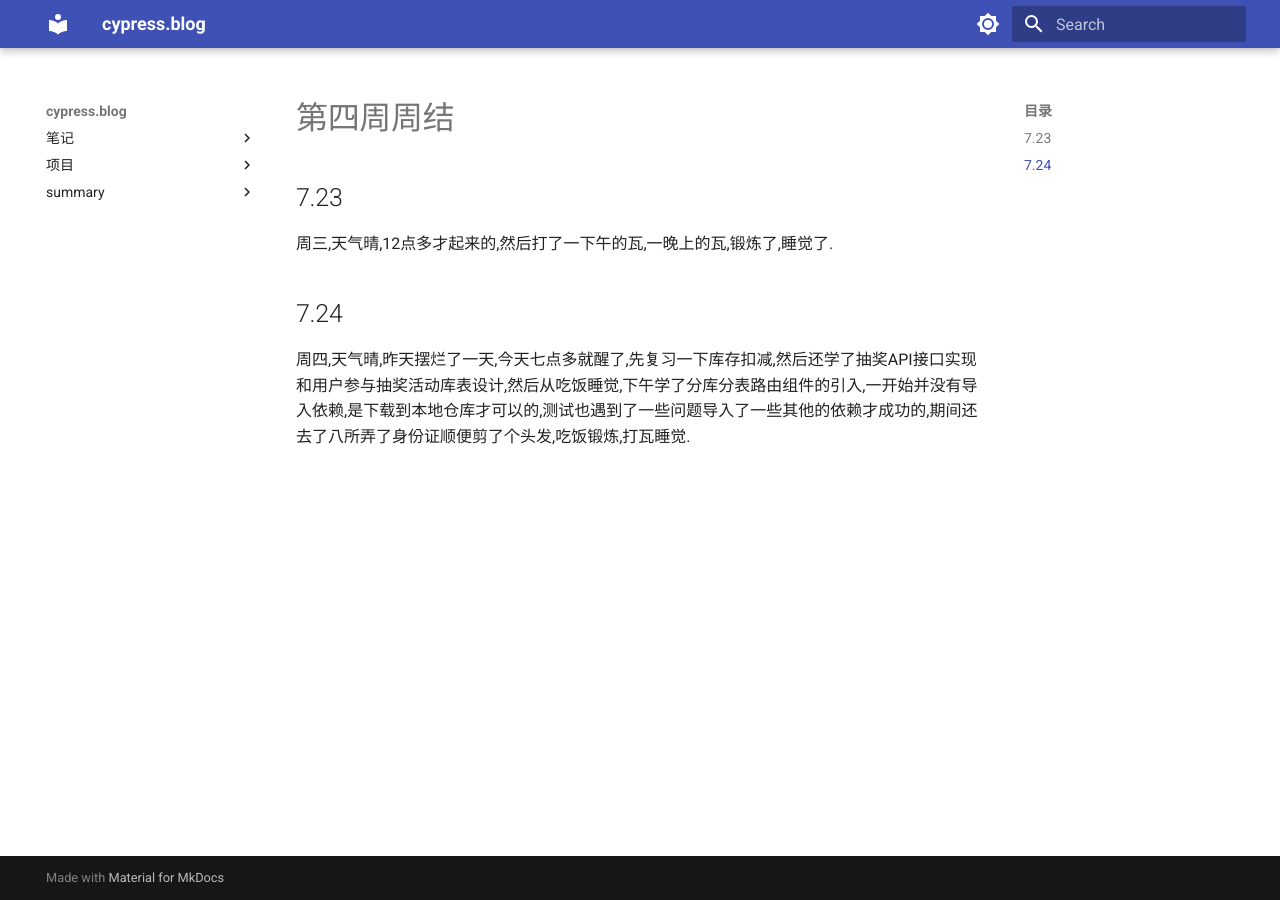
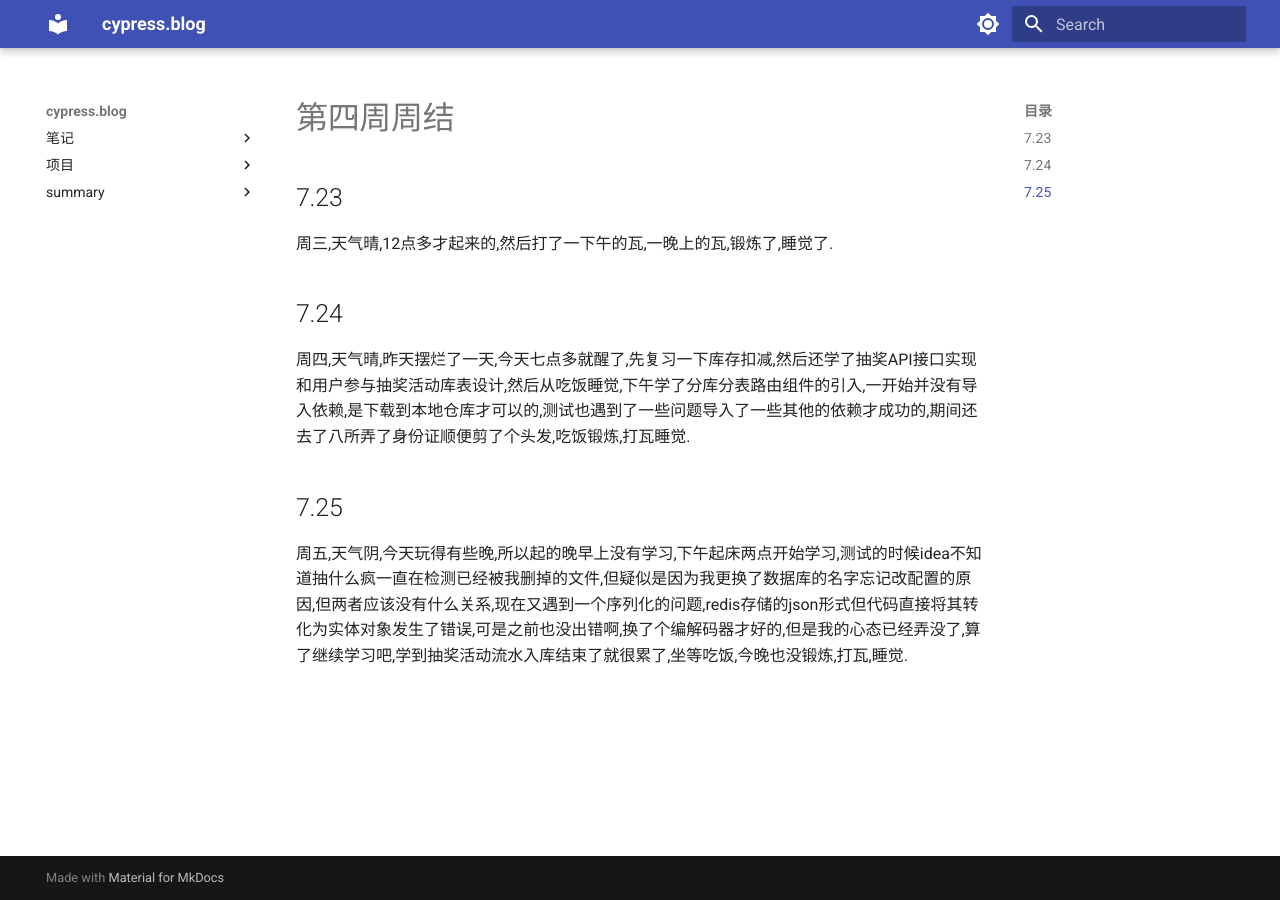
Before and after one commit to cyprer/blog0, an MkDocs documentation site: the page built from docs/summary/25year/7month/4week.md, in a window 1280 px wide. Built offline with MkDocs 1.6.1 and Material for MkDocs 9.7.7, drawn with Linux system fonts in a browser that asks for light colours.

Commit message:
docs: 更新25年7月第4周总结文档
添加7月25日的学习记录，包括遇到的问题和解决方案

```diff
--- a/docs/summary/25year/7month/4week.md
+++ b/docs/summary/25year/7month/4week.md
@@ -4,3 +4,5 @@
   周三,天气晴,12点多才起来的,然后打了一下午的瓦,一晚上的瓦,锻炼了,睡觉了.
 ## 7.24
   周四,天气晴,昨天摆烂了一天,今天七点多就醒了,先复习一下库存扣减,然后还学了抽奖API接口实现和用户参与抽奖活动库表设计,然后从吃饭睡觉,下午学了分库分表路由组件的引入,一开始并没有导入依赖,是下载到本地仓库才可以的,测试也遇到了一些问题导入了一些其他的依赖才成功的,期间还去了八所弄了身份证顺便剪了个头发,吃饭锻炼,打瓦睡觉.
+## 7.25
+  周五,天气阴,今天玩得有些晚,所以起的晚早上没有学习,下午起床两点开始学习,测试的时候idea不知道抽什么疯一直在检测已经被我删掉的文件,但疑似是因为我更换了数据库的名字忘记改配置的原因,但两者应该没有什么关系,现在又遇到一个序列化的问题,redis存储的json形式但代码直接将其转化为实体对象发生了错误,可是之前也没出错啊,换了个编解码器才好的,但是我的心态已经弄没了,算了继续学习吧,学到抽奖活动流水入库结束了就很累了,坐等吃饭,今晚也没锻炼,打瓦,睡觉.
```
